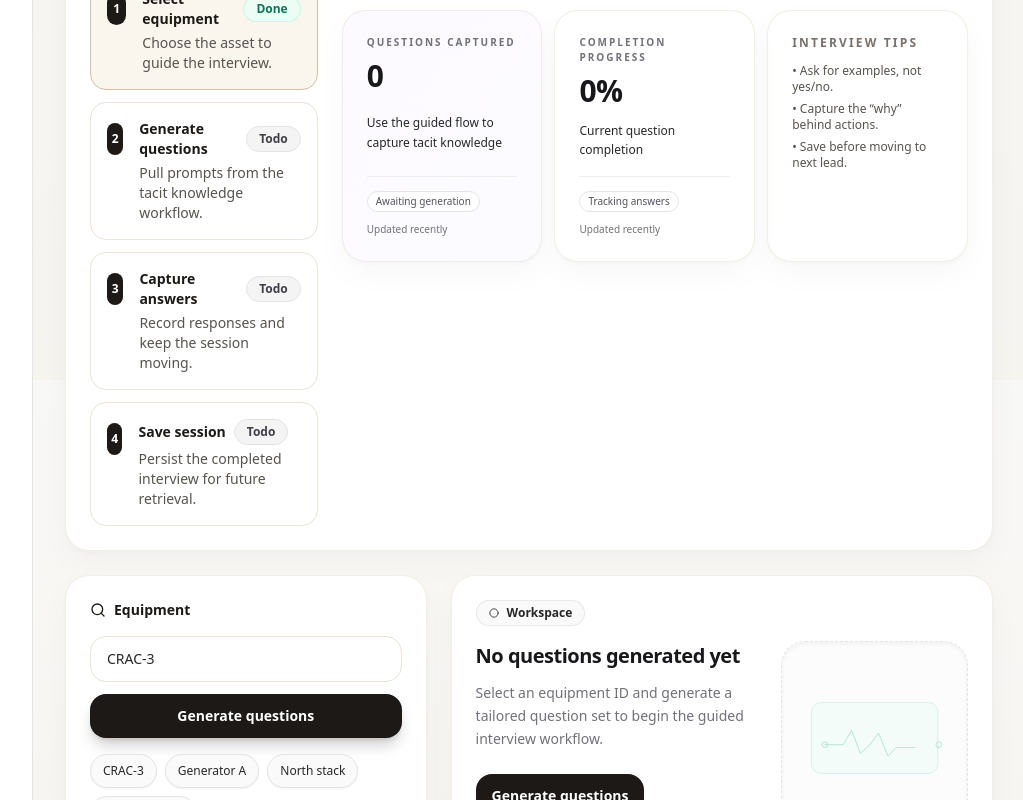
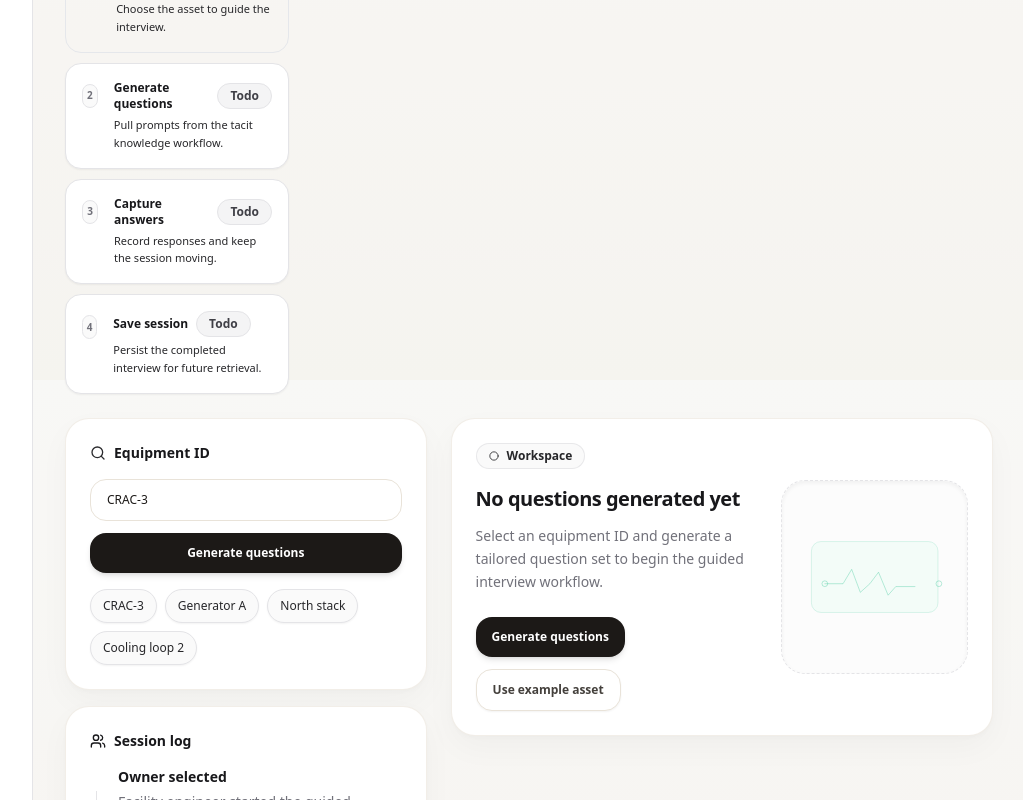
Before and after one commit to Ravindranbit/industrial-knowledge-intelligence, a Next.js app in the folder frontend/: page /interview in a window 1280 px wide. Shown: the part 420-1220 px from the top of the page, without its empty margins (255-1278 px from the left). Built offline with nearby package versions, Linux system fonts and the light colour scheme.

Commit message:
Connect interview dashboard to API hooks

```diff
--- a/frontend/pages/interview.js
+++ b/frontend/pages/interview.js
@@ -66,36 +66,42 @@ export default function Interview() {
 
   return (
     <div className="space-y-6">
-      <section className="card grid gap-6 xl:grid-cols-[0.8fr_2.2fr] xl:items-center">
-        <div>
+      {/* Top Header & Stats Area - Borderless layout */}
+      <section className="flex flex-col gap-6 xl:flex-row xl:items-start xl:justify-between">
+        <div className="flex-1 max-w-3xl">
           <SectionHeader
             eyebrow="Workflow"
             title="Guided multi-step interview"
             description="Capture operational knowledge in a sequence that keeps the interviewer oriented, instead of dropping them into a blank form."
           />
-          <div className="mt-5 space-y-3">
-            {steps.map((item, index) => (
-              <div key={item.title} className={`flex gap-4 rounded-2xl border p-4 ${step === index + 1 ? 'border-blue-200 bg-blue-50' : 'border-slate-200 bg-white'}`}>
-                <div className="mt-1 flex h-8 w-8 items-center justify-center rounded-full bg-slate-900 text-xs font-semibold text-white">{index + 1}</div>
-                <div>
-                  <div className="flex items-center gap-2 text-sm font-semibold text-slate-900">
-                    {item.title}
-                    <StatusPill tone={item.badgeTone}>{item.badge}</StatusPill>
+          <div className="mt-5 space-y-2.5">
+            {steps.map((item, index) => {
+              const isActive = step === index + 1
+              return (
+                <div key={item.title} className={`flex gap-4 rounded-2xl border p-4 transition duration-200 ${isActive ? 'border-pastel-500/20 bg-pastel-50/50' : 'border-zinc-200 bg-white shadow-sm'}`}>
+                  <div className={`mt-1 flex h-6 w-6 items-center justify-center rounded-full text-[10px] font-bold ${isActive ? 'bg-pastel-600 text-white shadow-sm' : 'bg-zinc-50 border border-zinc-200 text-zinc-500'}`}>
+                    {index + 1}
                   </div>
-                  <div className="mt-1 text-sm text-slate-600">{item.description}</div>
+                  <div>
+                    <div className="flex items-center gap-2 text-xs font-semibold text-zinc-900">
+                      {item.title}
+                      <StatusPill tone={item.badgeTone}>{item.badge}</StatusPill>
+                    </div>
+                    <div className="mt-1 text-[11px] text-zinc-550 leading-relaxed">{item.description}</div>
+                  </div>
                 </div>
-              </div>
-            ))}
+              )
+            })}
           </div>
         </div>
 
-        <div className="grid gap-3 sm:grid-cols-3">
-          <StatCard label="Questions captured" value={questions.length || 0} delta={questions.length ? 'Workflow ready' : 'Awaiting generation'} hint="Use the guided flow to capture tacit knowledge" tone="violet" />
+        <div className="grid w-full gap-4 sm:grid-cols-3 xl:w-[680px]">
+          <StatCard label="Questions captured" value={questions.length || 0} delta={questions.length ? 'Workflow ready' : 'Awaiting generation'} hint="Use guided flow to capture tacit knowledge" tone="violet" />
           <StatCard label="Completion progress" value={`${progress}%`} delta={loading ? 'Updating' : 'Tracking answers'} hint="Current question completion" tone="blue" />
           <div className="card flex flex-col justify-between py-4 px-5">
             <div>
-              <div className="text-xs font-semibold uppercase tracking-[0.18em] text-slate-500">Interview tips</div>
-              <ul className="mt-3 space-y-1.5 text-xs text-slate-600">
+              <div className="text-[10px] font-bold uppercase tracking-[0.2em] text-zinc-500">Interview tips</div>
+              <ul className="mt-3.5 space-y-2 text-xs text-zinc-555 leading-relaxed">
                 <li>• Ask for examples, not yes/no.</li>
                 <li>• Capture the “why” behind actions.</li>
                 <li>• Save before moving to next lead.</li>
@@ -105,13 +111,17 @@ export default function Interview() {
         </div>
       </section>
 
+      {/* Main Panel Grid */}
       <section className="grid gap-6 xl:grid-cols-[0.8fr_1.2fr]">
         <div className="space-y-4">
           <div className="card">
-            <div className="flex items-center gap-2 text-sm font-semibold text-slate-900"><Search className="h-4 w-4 text-blue-600" />Equipment</div>
+            <div className="flex items-center gap-2 text-sm font-semibold text-zinc-900">
+              <Search className="h-4 w-4 text-pastel-700 animate-pulse" />
+              Equipment ID
+            </div>
             <form onSubmit={genQuestions} className="mt-4 space-y-3">
-              <input value={equipment} onChange={(e) => setEquipment(e.target.value)} placeholder="Equipment ID (CRAC-3)" className="w-full rounded-2xl border border-slate-200 bg-white px-4 py-3 text-sm outline-none focus:border-blue-300 focus:ring-4 focus:ring-blue-100" />
-              <button type="submit" className="inline-flex w-full items-center justify-center gap-2 rounded-2xl bg-blue-600 px-5 py-3 text-sm font-semibold text-white shadow-lg shadow-blue-600/20 transition duration-200 ease-out hover:-translate-y-0.5 hover:bg-blue-700 active:translate-y-0 disabled:cursor-not-allowed disabled:opacity-60">Generate questions</button>
+              <input value={equipment} onChange={(e) => setEquipment(e.target.value)} placeholder="Equipment ID (CRAC-3)" className="ui-input text-xs" />
+              <button type="submit" className="ui-button text-xs w-full">Generate questions</button>
             </form>
             <div className="mt-4 flex flex-wrap gap-2">
               <PromptPills prompts={[ 'CRAC-3', 'Generator A', 'North stack', 'Cooling loop 2' ]} onPick={setEquipment} />
@@ -119,13 +129,16 @@ export default function Interview() {
           </div>
 
           <div className="card">
-            <div className="flex items-center gap-2 text-sm font-semibold text-slate-900"><Users className="h-4 w-4 text-blue-600" />Session log</div>
+            <div className="flex items-center gap-2 text-sm font-semibold text-zinc-900">
+              <Users className="h-4 w-4 text-pastel-700" />
+              Session log
+            </div>
             <div className="mt-4">
               <Timeline
                 items={[
-                  { title: 'Owner selected', description: 'Facility engineer started the guided capture session.', meta: 'Just now', dot: 'bg-blue-500' },
-                  { title: 'Question set generated', description: 'A tailored set of prompts is ready for the selected asset.', meta: 'Pending', dot: 'bg-slate-300' },
-                  { title: 'Answers saved', description: 'The session will be archived after completion.', meta: 'Pending', dot: 'bg-slate-300' },
+                  { title: 'Owner selected', description: 'Facility engineer started the guided capture session.', meta: 'Just now', dot: 'bg-pastel-600' },
+                  { title: 'Question set generated', description: 'A tailored set of prompts is ready for the selected asset.', meta: 'Pending', dot: 'bg-zinc-300' },
+                  { title: 'Answers saved', description: 'The session will be archived after completion.', meta: 'Pending', dot: 'bg-zinc-300' },
                 ]}
               />
             </div>
@@ -135,13 +148,13 @@ export default function Interview() {
         <div className="space-y-4">
           {questions.length > 0 ? (
             <div className="card space-y-5">
-              <div className="flex flex-col gap-4 border-b border-slate-200 pb-4 md:flex-row md:items-center md:justify-between">
+              <div className="flex flex-col gap-4 border-b border-zinc-200 pb-4 md:flex-row md:items-center md:justify-between">
                 <div>
-                  <div className="text-sm font-medium text-slate-500">Question {currentIndex + 1} of {questions.length}</div>
-                  <div className="mt-1 text-lg font-semibold text-slate-900">Guided prompt capture</div>
+                  <div className="text-xs font-semibold text-zinc-505">Question {currentIndex + 1} of {questions.length}</div>
+                  <div className="mt-1 text-base font-semibold text-zinc-900">Guided prompt capture</div>
                 </div>
-                <div className="h-2 w-full rounded-full bg-slate-100 md:w-64">
-                  <div className="h-2 rounded-full bg-blue-600" style={{ width: `${progress}%` }} />
+                <div className="h-1.5 w-full rounded-full bg-zinc-150 md:w-64">
+                  <div className="h-1.5 rounded-full bg-pastel-600" style={{ width: `${progress}%` }} />
                 </div>
               </div>
 
@@ -152,37 +165,37 @@ export default function Interview() {
                   animate={{ opacity: 1, x: 0 }}
                   exit={{ opacity: 0, x: -12 }}
                   transition={{ duration: 0.2 }}
-                  className="rounded-3xl bg-slate-50 p-5"
+                  className="rounded-3xl border border-zinc-200 bg-white/60 p-5 shadow-sm"
                 >
                   <div className="flex items-start justify-between gap-4">
                     <div className="flex-1">
-                      <div className="flex items-center gap-2 text-sm font-semibold text-slate-900"><ClipboardList className="h-4 w-4 text-blue-600" />Current question</div>
-                      <div className="mt-3 text-xl font-semibold leading-8 text-slate-900">{currentQuestion}</div>
+                      <div className="flex items-center gap-2 text-xs font-bold uppercase tracking-wider text-pastel-700"><ClipboardList className="h-4 w-4" />Current question</div>
+                      <div className="mt-3 text-lg font-bold leading-normal text-zinc-900">{currentQuestion}</div>
                     </div>
                   </div>
-                  <textarea rows={7} className="mt-4 w-full rounded-2xl border border-slate-200 bg-white px-4 py-3 text-sm outline-none focus:border-blue-300 focus:ring-4 focus:ring-blue-100" value={answers[currentQuestion] || ''} onChange={(e) => setAnswers({ ...answers, [currentQuestion]: e.target.value })} placeholder="Capture the operator's response here..." />
+                  <textarea rows={7} className="ui-input mt-4 text-xs leading-relaxed" value={answers[currentQuestion] || ''} onChange={(e) => setAnswers({ ...answers, [currentQuestion]: e.target.value })} placeholder="Capture the operator's response here..." />
                 </motion.div>
               </AnimatePresence>
 
               <div className="flex flex-col gap-3 md:flex-row md:items-center md:justify-between">
                 <div className="flex items-center gap-2">
-                  <button onClick={prev} className="inline-flex items-center gap-2 rounded-2xl border border-slate-200 px-4 py-3 text-sm font-semibold text-slate-700 transition duration-200 ease-out hover:-translate-y-0.5 hover:bg-slate-50 active:translate-y-0 disabled:cursor-not-allowed disabled:opacity-60" disabled={currentIndex === 0}><ChevronLeft className="h-4 w-4" />Prev</button>
-                  <button onClick={next} className="inline-flex items-center gap-2 rounded-2xl border border-slate-200 px-4 py-3 text-sm font-semibold text-slate-700 transition duration-200 ease-out hover:-translate-y-0.5 hover:bg-slate-50 active:translate-y-0 disabled:cursor-not-allowed disabled:opacity-60" disabled={currentIndex === questions.length - 1}>Next<ChevronRight className="h-4 w-4" /></button>
+                  <button onClick={prev} className="ui-button-secondary text-xs inline-flex items-center gap-2" disabled={currentIndex === 0}><ChevronLeft className="h-4 w-4" />Prev</button>
+                  <button onClick={next} className="ui-button-secondary text-xs inline-flex items-center gap-2" disabled={currentIndex === questions.length - 1}>Next<ChevronRight className="h-4 w-4" /></button>
                 </div>
-                <button onClick={saveAnswers} className="inline-flex items-center justify-center gap-2 rounded-2xl bg-blue-600 px-5 py-3 text-sm font-semibold text-white shadow-lg shadow-blue-600/20 transition duration-200 ease-out hover:-translate-y-0.5 hover:bg-blue-700 active:translate-y-0">Save answers</button>
+                <button onClick={saveAnswers} className="ui-button text-xs" style={{ paddingLeft: '20px', paddingRight: '20px' }}>Save answers</button>
               </div>
             </div>
           ) : (
             <EmptyState
               title="No questions generated yet"
               description="Select an equipment ID and generate a tailored question set to begin the guided interview workflow."
-              primaryAction={<button onClick={genQuestions} className="rounded-2xl bg-blue-600 px-4 py-3 text-sm font-semibold text-white transition duration-200 ease-out hover:-translate-y-0.5 hover:bg-blue-700 active:translate-y-0">Generate questions</button>}
-              secondaryAction={<button onClick={() => setEquipment('CRAC-3')} className="rounded-2xl border border-slate-200 px-4 py-3 text-sm font-semibold text-slate-700 transition duration-200 ease-out hover:-translate-y-0.5 hover:bg-slate-50 active:translate-y-0">Use example asset</button>}
+              primaryAction={<button onClick={genQuestions} className="ui-button text-xs">Generate questions</button>}
+              secondaryAction={<button onClick={() => setEquipment('CRAC-3')} className="ui-button-secondary text-xs">Use example asset</button>}
               illustration="pulse"
             />
           )}
 
-          {saved && <div className="card text-sm text-slate-700">{saved.error ? `Error: ${saved.error}` : `Saved (id: ${saved.document_id || saved.documentId || 'n/a'})`}</div>}
+          {saved && <div className="card text-xs text-zinc-650 bg-zinc-50 border border-zinc-250/50 p-4 leading-normal">{saved.error ? `Error: ${saved.error}` : `Saved (id: ${saved.document_id || saved.documentId || 'n/a'})`}</div>}
         </div>
       </section>
     </div>
```
